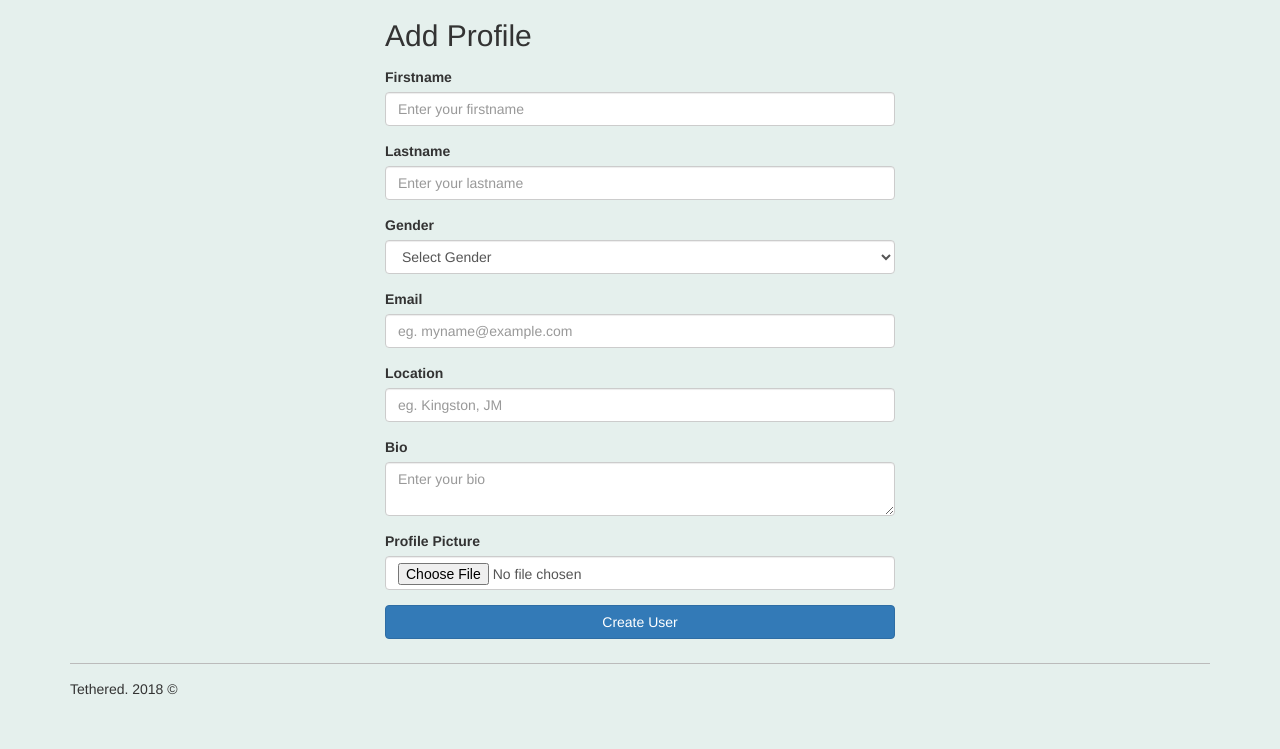
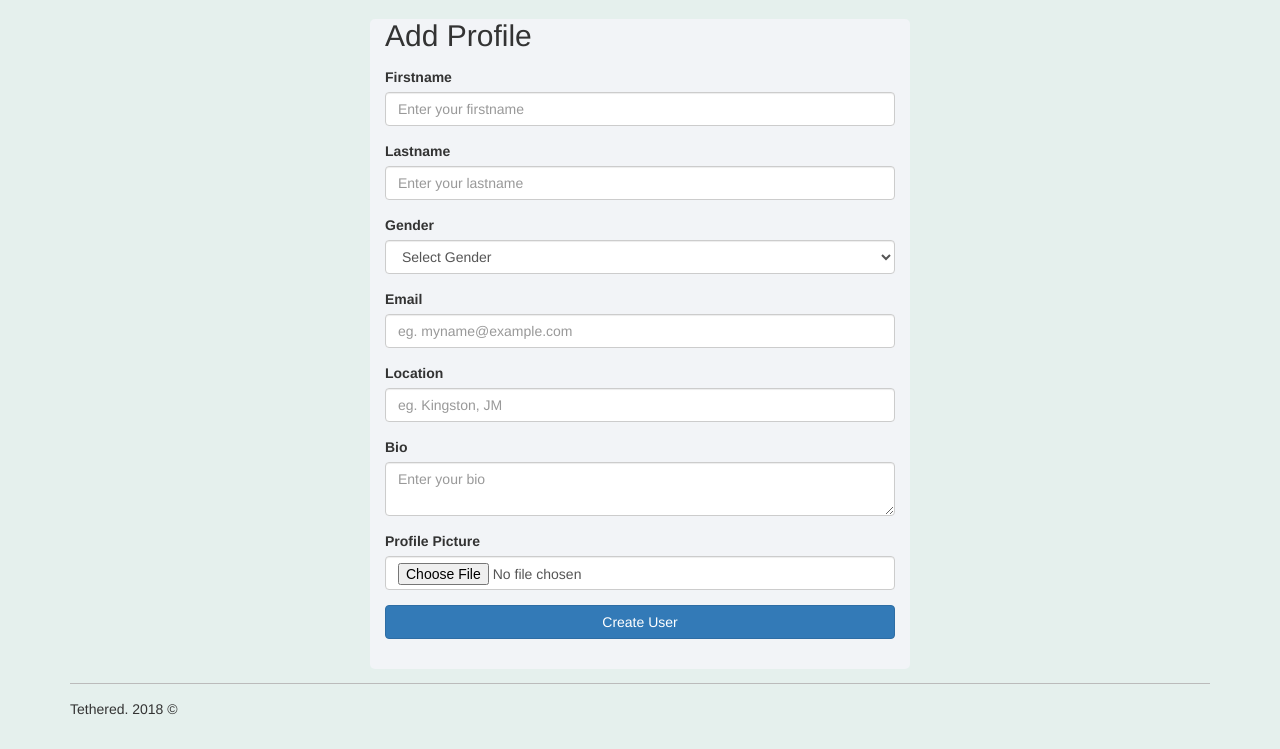
Before and after one commit to Acvp3lla/info3180-project-1, a Flask app: page /profile in a window 1280 px wide. Shown: the part 51-800 px from the top of the page. Run offline with Flask 2, Linux system fonts and the light colour scheme; some libraries are stand-ins or nearby versions.

Commit message:
Minor Update

```diff
--- a/app/static/css/app.css
+++ b/app/static/css/app.css
@@ -11,6 +11,16 @@ hr{
     margin: 1em 0;
     padding: 0;
 }
+
+.outside{
+	position: relative;
+	margin:auto;
+	background-color: #f2f4f7;
+	width : 540px;
+	height: 650px;
+	border-radius: 5px;
+}
+
 .cont{
     position: relative;
 	border-radius: 5px;
--- a/app/templates/createuser.html
+++ b/app/templates/createuser.html
@@ -1,6 +1,7 @@
 {% extends "base.html" %}
 
 {% block main %}
+<div class="outside">
   <div class="cont">
     <div class="form-group">
       <h2>Add Profile</h2>
@@ -40,4 +41,5 @@
       <button type="submit" name="submit" class="btn btn-primary btn-block">Create User</button>
     </form>
   </div>
+</div>
 {% endblock %}
```
